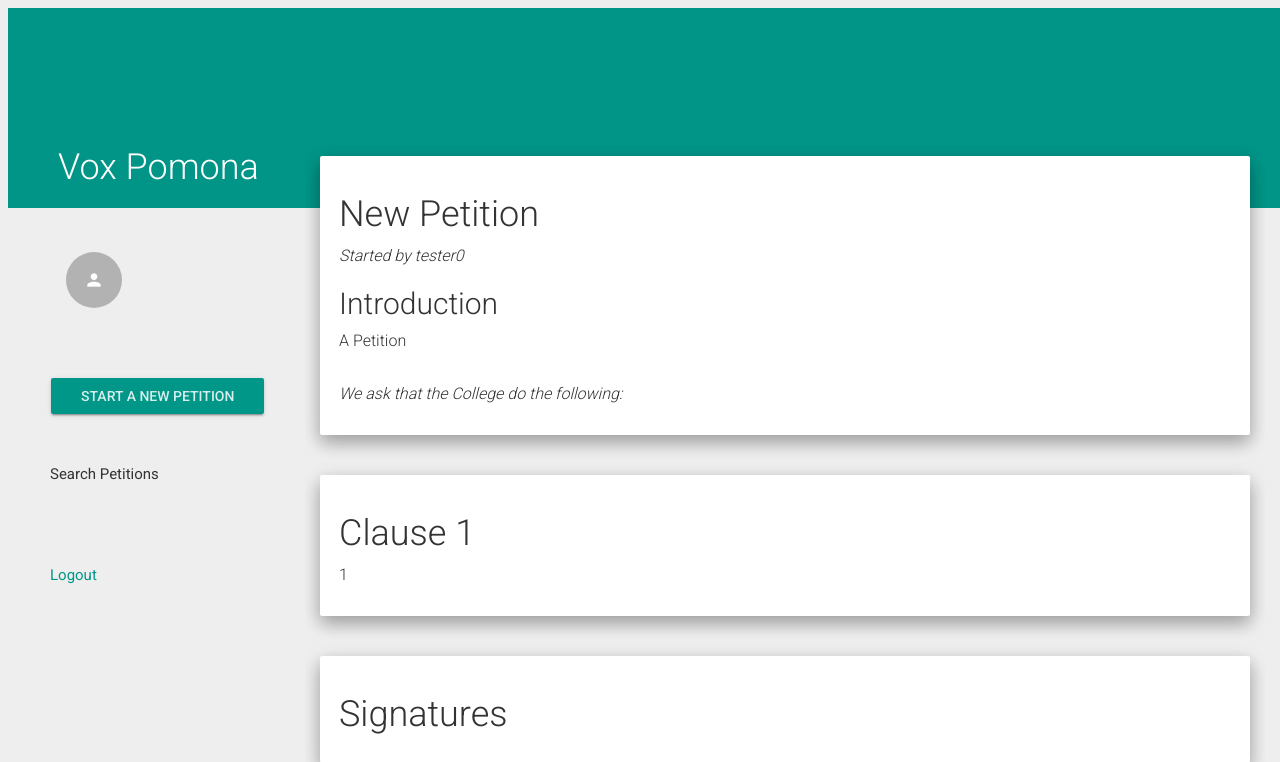
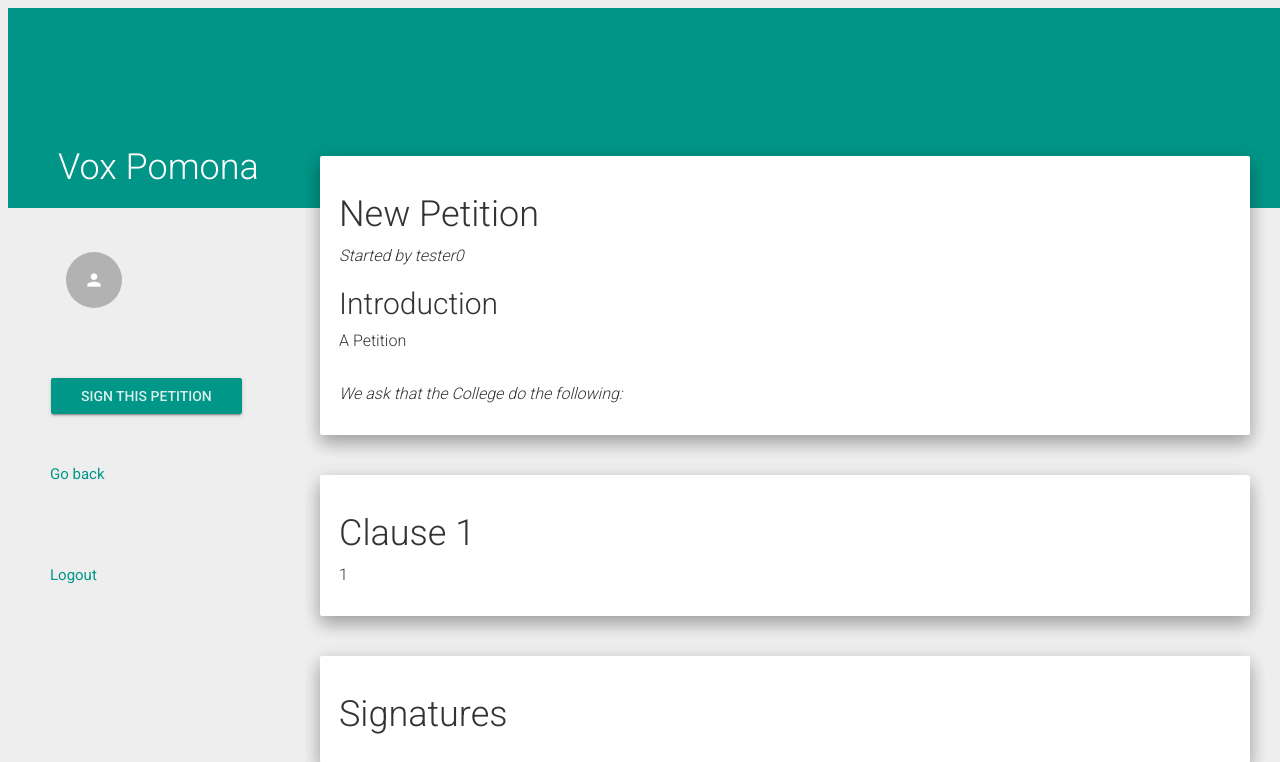
Before and after one commit to monohelix/VoxPomona, a Django app: page /view_petition/1/ in a window 1280 px wide. Shown: the top 762 px of the page. Run offline with Django 3.2, Linux system fonts and the light colour scheme; a user stored in the database is signed in; data comes from the database, SQL or seed files in the repository; data that the repository does not hold is empty; some libraries are stand-ins or nearby versions.

Commit message:
fixed home bug

```diff
--- a/VoxPomona/templates/home.html
+++ b/VoxPomona/templates/home.html
@@ -37,7 +37,7 @@
             <h4 class="list-group-item-heading "> {{ pet.title }} </h4>
           </div>
         </div>
-        {% if forloop.last=False %}
+        {% if not forloop.last %}
           <div class="list-group-separator"></div>
         {% endif %}
       {% endfor %}
--- a/VoxPomona/templates/view_petition.html
+++ b/VoxPomona/templates/view_petition.html
@@ -16,8 +16,8 @@
             </div>
           </div>
         </div> </li></a>
-    <li> <a href="/new_petition" class="btn btn-raised btn-primary">Start a new petition</a> </li>
-    <li class="withripple">Search Petitions</li>
+    <li> <a href="/new_petition" class="btn btn-raised btn-primary">Sign this petition</a> </li>
+    <a href="/home"><li class="withripple" data-target="#about">Go back</li></a>
     <li></li>
     <a href="/logout/"><li class="withripple">Logout</li></a>
   </ul>
```
